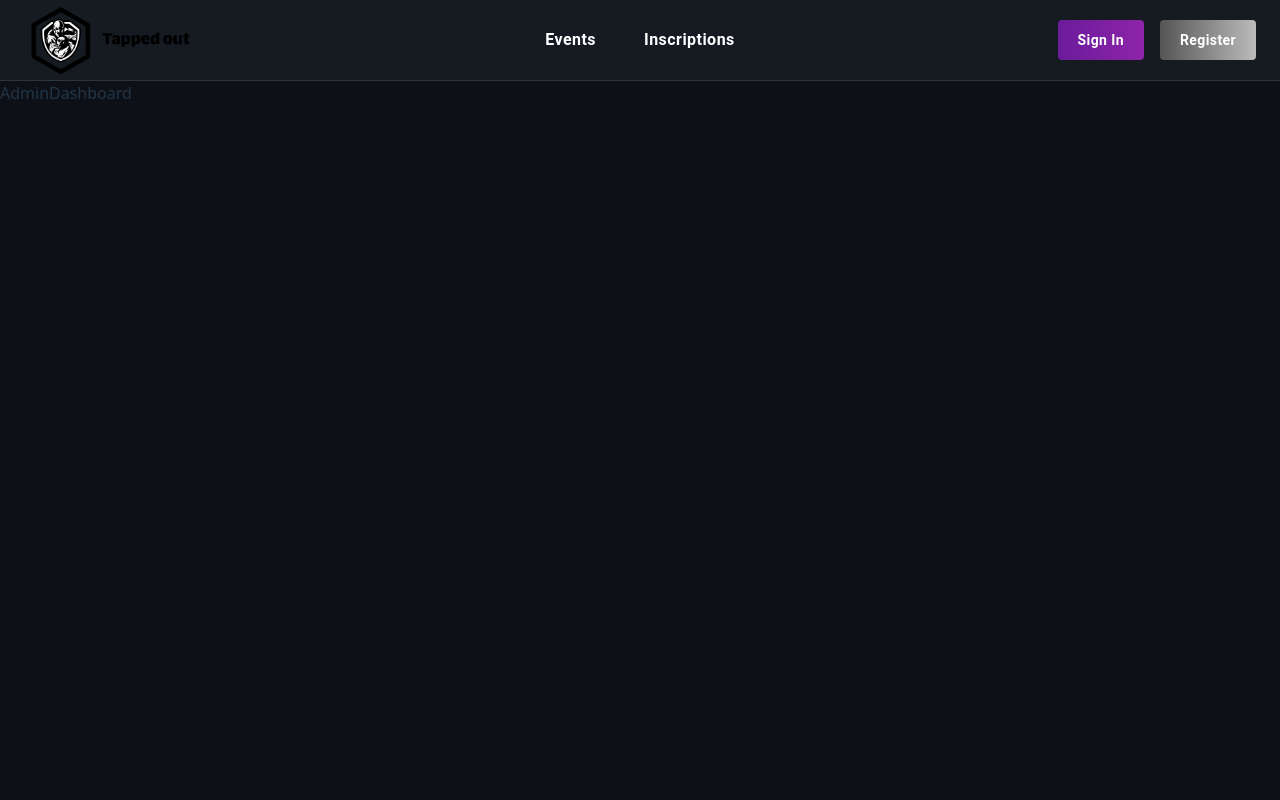
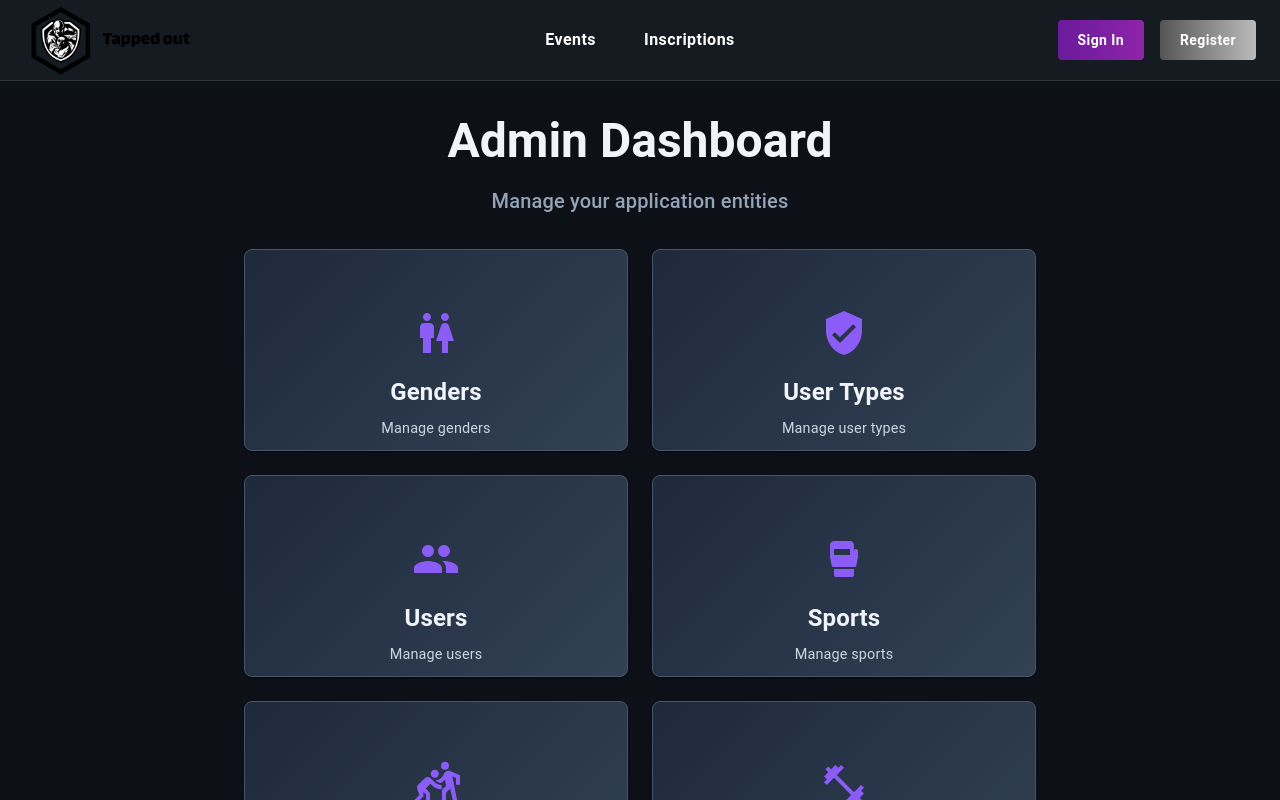
Before and after one commit to jgl1201/Tapped_Out, a React (Vite) app in the folder Front_React/tappedout-front/: page /admin in a window 1280 px wide. Shown: the top 800 px of the page. Built offline with nearby package versions, Linux system fonts and the light colour scheme.

Commit message:
feat: Admin dashboard with cards for management

```diff
--- a/Front_React/tappedout-front/src/views/admin/AdminDashboard.jsx
+++ b/Front_React/tappedout-front/src/views/admin/AdminDashboard.jsx
@@ -1,9 +1,187 @@
+import React from 'react'
+import { useNavigate } from "react-router-dom";
 
+import { Box, Card, CardContent, Container, Grid, Typography, styled } from '@mui/material';
+import { EmojiEvents, Event, FitnessCenter, HowToReg, People, SportsKabaddi, SportsMma, VerifiedUser, Wc } from '@mui/icons-material';
+
+const DashboardCard = styled(Card) ({
+    cursor: 'pointer',
+    transition: 'all 0.3s ease',
+    background: 'linear-gradient(135deg, #1e293b 0%, #334155 100%)',
+    border: '1px solid #475569',
+    borderRadius: '8px',
+    '&:hover': {
+        transform: 'translateY(-4px)',
+        boxShadow: '0 8px 25px rgba(0, 0, 0, 0.3)',
+        background: 'linear-gradient(135deg, #334155 0%, #475569 100%)',
+    },
+});
+
+const IconContainer = styled(Box) ({
+    display: 'flex',
+    alignItems: 'center',
+    justifyContent: 'center',
+    marginBottom: '16px',
+    '& .MuiSvgIcon-root': {
+        fontSize: '3rem',
+        color: '#8b5cf6'
+    },
+});
+
+const CardTitle = styled(Typography) ({
+    color: '#f1f5f9',
+    fontSize: '1.5rem',
+    fontWeight: 'bold',
+    textAlign: 'center',
+});
 
 const AdminDashboard = () => {
+    const navigate = useNavigate();
+
+    const adminSections = [
+        {
+            title: 'Genders',
+            icon: <Wc />,
+            route: '/admin/genders',
+            description: 'Manage genders'
+        },
+        {
+            title: 'User Types',
+            icon: <VerifiedUser />,
+            route: '/admin/user-types',
+            description: 'Manage user types'
+        },
+        {
+            title: 'Users',
+            icon: <People />,
+            route: '/admin/users',
+            description: 'Manage users'
+        },
+        {
+            title: 'Sports',
+            icon: <SportsMma />,
+            route: '/admin/sports',
+            description: 'Manage sports'
+        },
+        {
+            title: 'Sport Levels',
+            icon: <SportsKabaddi />,
+            route: '/admin/sport-levels',
+            description: 'Manage sport levels (belts in BJJ or Judo...)'
+        },
+        {
+            title: 'Categories',
+            icon: <FitnessCenter />,
+            route: '/admin/categories',
+            description: 'Manage categories (weights, age, gender...)'
+        },
+        {
+            title: 'Events',
+            icon: <Event />,
+            route: '/admin/events',
+            description: 'Manage events'
+        },
+        {
+            title: 'Inscriptions',
+            icon: <HowToReg />,
+            route: '/admin/inscriptions',
+            description: 'Manage inscriptions'
+        },
+        {
+            title: 'Results',
+            icon: <EmojiEvents />,
+            route: '/admin/results',
+            description: 'Manage results'
+        }
+    ];
+
+    const handleCardClick = (route) => {
+        navigate(route);
+    };
+
     return (
-        <div>AdminDashboard</div>
-    )
+        <Container maxWidth="lg" sx={{ py: 4 }}>
+            <Box sx={{ mb: 4 }}>
+                <Typography
+                    variant="h3"
+                    sx={{
+                        color: '#f1f5f9',
+                        fontWeight: 'bold',
+                        textAlign: 'center',
+                        mb: 2
+                    }}
+                >
+                    Admin Dashboard
+                </Typography>
+                <Typography
+                    variant="h6"
+                    sx={{
+                        color: '#94a3b8',
+                        textAlign: 'center'
+                    }}
+                >
+                    Manage your application entities
+                </Typography>
+            </Box>
+
+            <Grid container spacing={3} sx={{
+                display: 'flex',
+                justifyContent: 'center' // Centra el contenido cuando no hay suficientes elementos para llenar la fila
+            }}>
+                {adminSections.map((section, index) => (
+                    <Grid
+                        item
+                        xs={12}
+                        sm={6}
+                        md={4}
+                        lg={4}
+                        key={index}
+                        sx={{
+                            display: 'flex',
+                            maxWidth: { md: '33.333333%' }, // Fuerza exactamente 3 columnas en md+
+                            flexBasis: { md: '33.333333%' }
+                        }}
+                    >
+                        <DashboardCard
+                            onClick={() => handleCardClick(section.route)}
+                            sx={{
+                                width: '100%',
+                                minHeight: '200px' // Altura mínima uniforme
+                            }}
+                        >
+                            <CardContent sx={{
+                                textAlign: 'center',
+                                height: '100%',
+                                display: 'flex',
+                                flexDirection: 'column',
+                                justifyContent: 'center',
+                                py: 3
+                            }}>
+                                <IconContainer>
+                                    {section.icon}
+                                </IconContainer>
+
+                                <CardTitle variant="h6">
+                                    {section.title}
+                                </CardTitle>
+
+                                <Typography
+                                    variant="body2"
+                                    sx={{
+                                        color: '#cbd5e1',
+                                        mt: 1,
+                                        fontSize: '0.9rem'
+                                    }}
+                                >
+                                    {section.description}
+                                </Typography>
+                            </CardContent>
+                        </DashboardCard>
+                    </Grid>
+                ))}
+            </Grid>
+        </Container>
+    );
 };
 
 export default AdminDashboard
```
